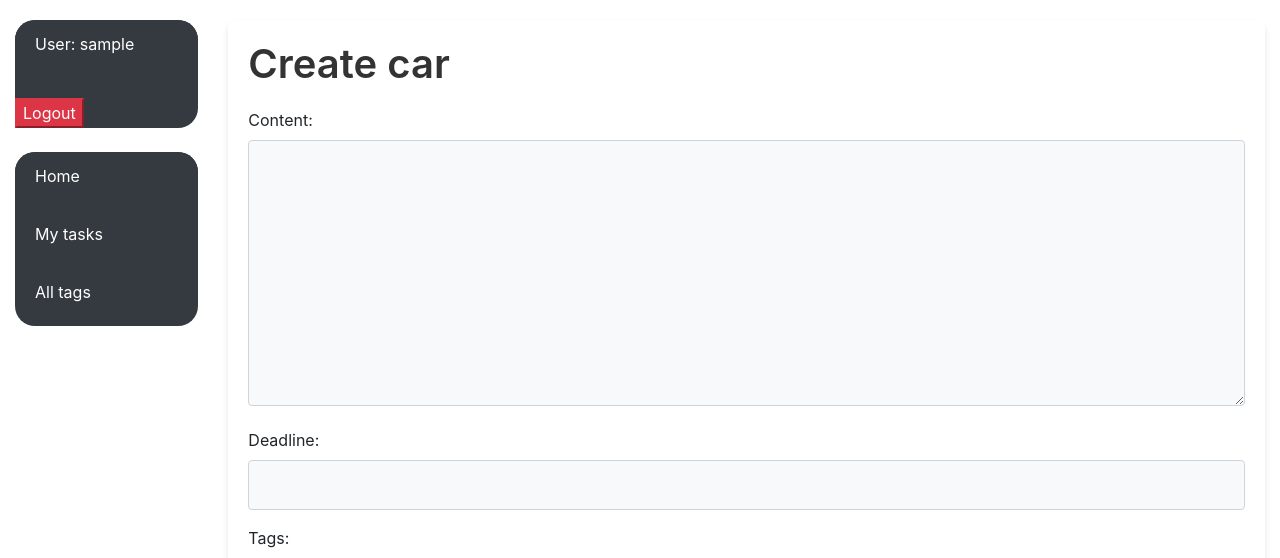
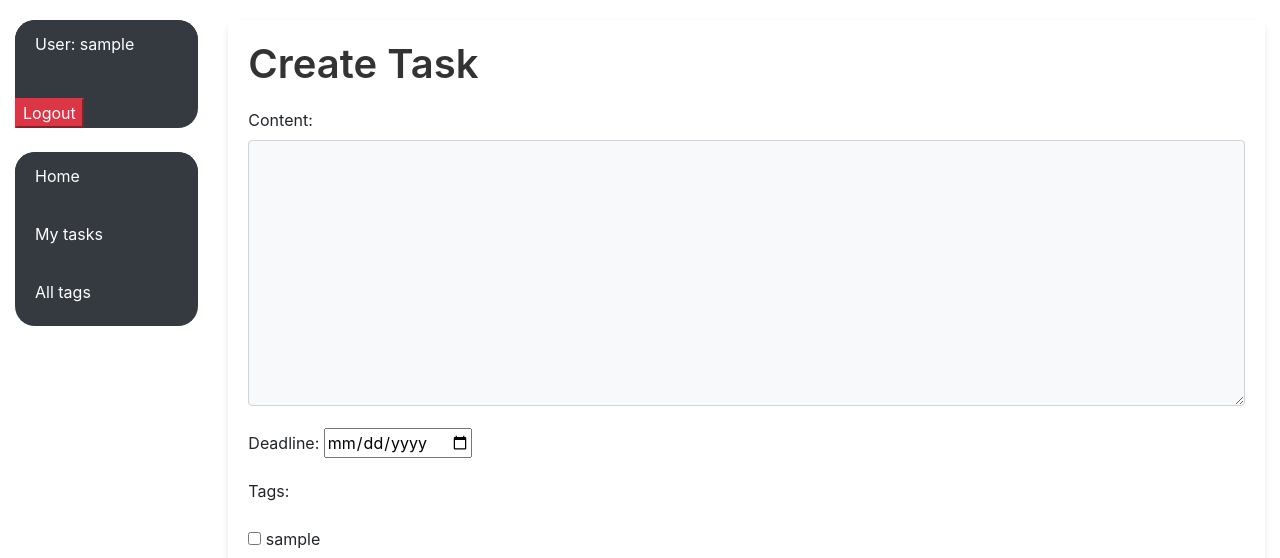
Before and after one commit to Rabb1t-Artem/To-Do-list-Django_project, a Django app: page /task_list/create/ in a window 1280 px wide. Shown: the top 558 px of the page. Run offline with Django 5.2, Linux system fonts and the light colour scheme; the visitor is signed in with stand-in values (Sample User, id 1); data comes from the database, SQL or seed files in the repository; data that the repository does not hold is empty.

Commit message:
Change form for tasks

```diff
--- a/templates/to_do_list/tag_form.html
+++ b/templates/to_do_list/tag_form.html
@@ -1,7 +1,7 @@
 {% extends "base.html" %}
 
 {% block content %}
-  <h1>{{ object|yesno:"Update,Create" }} car</h1>
+  <h1>{{ object|yesno:"Update,Create" }} Tag</h1>
   <form action="" method="post" novalidate>
     {% csrf_token %}
     {{ form.as_p }}
--- a/templates/to_do_list/task_form.html
+++ b/templates/to_do_list/task_form.html
@@ -1,7 +1,7 @@
 {% extends "base.html" %}
 
 {% block content %}
-  <h1>{{ object|yesno:"Update,Create" }} car</h1>
+  <h1>{{ object|yesno:"Update,Create" }} Task</h1>
   <form action="" method="post" novalidate>
     {% csrf_token %}
     {{ form.as_p }}
--- a/to_do_list/views.py
+++ b/to_do_list/views.py
@@ -31,13 +31,13 @@ class TaskListView(LoginRequiredMixin, generic.ListView):
 
 class TaskCreateView(LoginRequiredMixin, generic.CreateView):
     model = Task
-    fields = ["content", "deadline", "tags"]
+    form_class = TaskForm
     success_url = reverse_lazy("to_do_list:task-list")
 
 
 class TaskUpdateView(LoginRequiredMixin, generic.UpdateView):
     model = Task
-    fields = ["content", "deadline", "tags", "completed"]
+    form_class = TaskForm
     success_url = reverse_lazy("to_do_list:task-list")
 
 
@@ -55,7 +55,7 @@ class TagListView(LoginRequiredMixin, generic.ListView):
 
 class TagCreateView(LoginRequiredMixin, generic.CreateView):
     model = Tag
-    class_form = TaskForm
+    fields = ["name"]
     success_url = reverse_lazy("to_do_list:tag-list")
 
 
```
